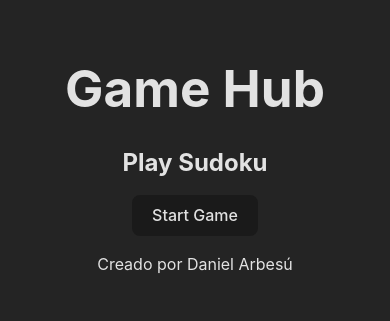
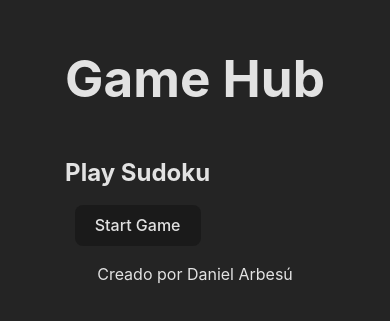
Before and after one commit to daniArbesu/Proyecto-6-Hub-Juegos, a React (Vite) app: page /sudoku in a window 390 px wide. Shown: the part 263-584 px from the top of the page. Built offline with nearby package versions, Linux system fonts and the light colour scheme.

Commit message:
fix: resize for mobile devices

```diff
--- a/src/components/SudokuBoard/index.jsx
+++ b/src/components/SudokuBoard/index.jsx
@@ -1,16 +1,15 @@
 import { useEffect, useState } from 'react';
 import { makepuzzle, solvepuzzle } from 'sudoku';
-import { SudokuWrapper } from './styles';
+import SudokuWrapper from './styles';
 
 function SudokuBoard() {
   const [sudokuBoard, setSudokuBoard] = useState(null);
+  const [isCompleted, setIsCompleted] = useState(false);
 
   useEffect(() => {
     const newBoard = makepuzzle();
     setSudokuBoard(newBoard);
   }, []);
-
-  const handleSudokuSolve = () => {};
 
   const renderSudoku = () => {
     if (!sudokuBoard) return null;
@@ -25,18 +24,22 @@ function SudokuBoard() {
     return renderedSudoku;
   };
 
+  const isSudokuCompleted = () => {};
+
   const isSudokuSolved = () => {
     const solved = solvepuzzle(sudokuBoard);
     // Comprobamos si solved y sudokuBoard tienen las mismas celdas
   };
 
+  const handleSudokuSolve = () => {};
+
   return (
-    <div>
+    <section>
       <SudokuWrapper>{renderSudoku()}</SudokuWrapper>
-      <button type="button" onClick={handleSudokuSolve}>
+      <button type="button" onClick={handleSudokuSolve} disabled={!isCompleted}>
         Validate Sudoku
       </button>
-    </div>
+    </section>
   );
 }
 
--- a/src/components/SudokuBoard/styles.js
+++ b/src/components/SudokuBoard/styles.js
@@ -1,6 +1,6 @@
 import styled from 'styled-components';
 
-export const SudokuWrapper = styled.div`
+const SudokuWrapper = styled.div`
   display: grid;
   grid-template-rows: repeat(9, 1fr);
   grid-template-columns: repeat(9, 1fr);
@@ -8,10 +8,10 @@ export const SudokuWrapper = styled.div`
 
   > input {
     font-size: 1.5rem;
-    padding: 0.5rem;
+    padding: 0.9rem;
     text-align: center;
-    width: 40px;
-    height: 40px;
+    width: 1ch;
+    height: 1ch;
   }
 
   /* Chrome, Safari, Edge, Opera */
@@ -26,3 +26,5 @@ export const SudokuWrapper = styled.div`
     -moz-appearance: textfield;
   }
 `;
+
+export default SudokuWrapper;
--- a/src/pages/Sudoku.jsx
+++ b/src/pages/Sudoku.jsx
@@ -1,19 +1,26 @@
 import { useState } from 'react';
+import styled from 'styled-components';
 import SudokuBoard from '../components/SudokuBoard';
+
+const SudokuPageWrapper = styled.section`
+  display: flex;
+  text-align: ;
+  max-width: 400px;
+`;
 
 function Sudoku() {
   const [isStarted, setIsStarted] = useState(false);
 
   return (
-    <div className="sudoku">
-      <div className="sudoku-header">
+    <SudokuPageWrapper>
+      <article>
         <h2>Play Sudoku</h2>
         <button type="button" onClick={() => setIsStarted(!isStarted)}>
           {isStarted ? 'End Game' : 'Start Game'}
         </button>
         {isStarted ? <SudokuBoard /> : null}
-      </div>
-    </div>
+      </article>
+    </SudokuPageWrapper>
   );
 }
 
```
